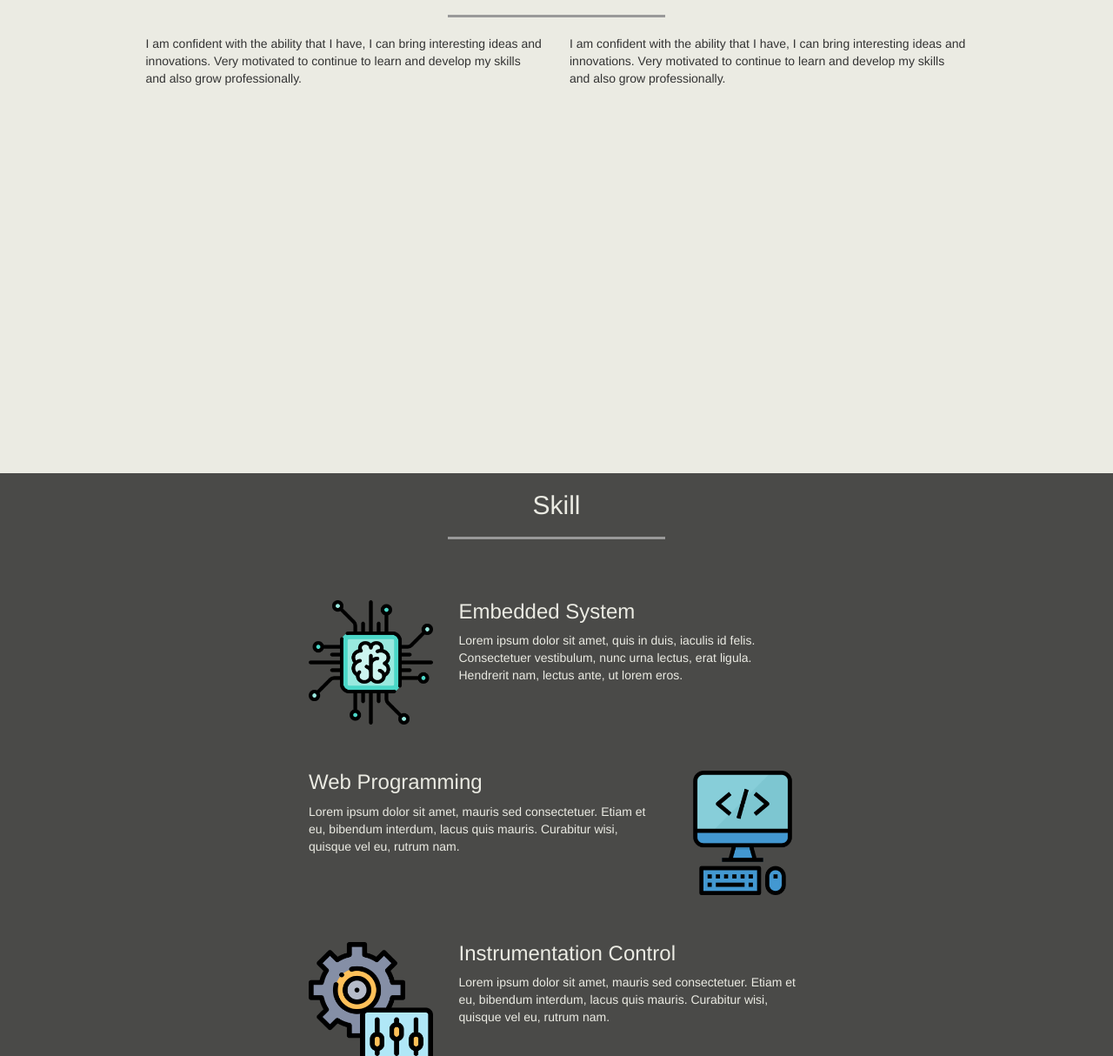
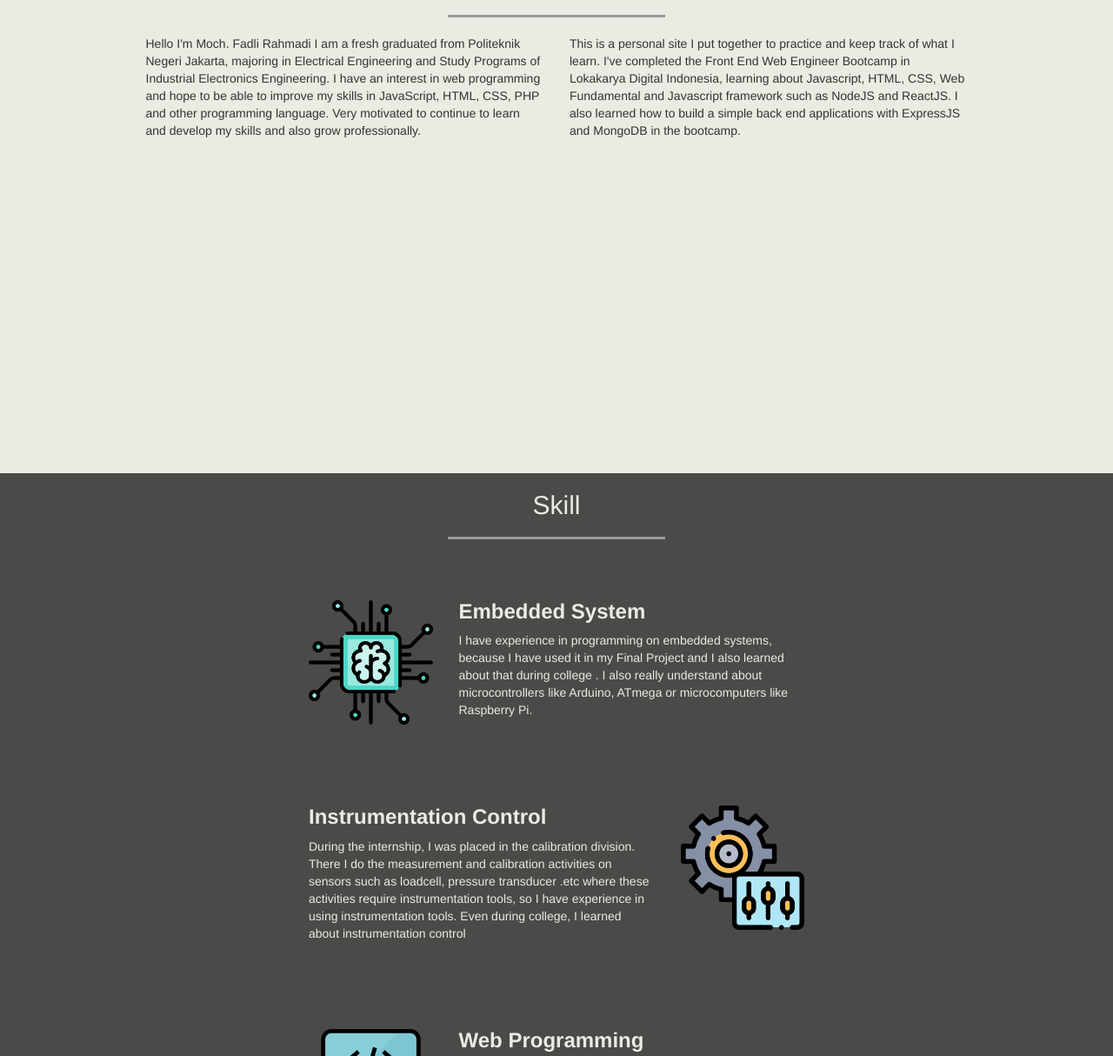
Before and after one commit to panjulpan/personal-site, a plain HTML site: page index.html in a window 1280 px wide. Shown: the part 586-1800 px from the top of the page at 87% size. Drawn offline with Linux system fonts and the light colour scheme.

Commit message:
update files

```diff
--- a/css/style.css
+++ b/css/style.css
@@ -79,13 +79,13 @@ section {
 	text-align: left;
   }
 
-  .chip, .control {
+  .chip, .web {
 	width: 25%;
 	float: left;
 	margin-right: 30px;
   }
 
-  .web {
+  .control {
 	width: 25%;
 	float: right;
 	margin-left: 30px;
--- a/index.html
+++ b/index.html
@@ -5,11 +5,12 @@
     <meta http-equiv="X-UA-Compatible" content="IE=edge">
     <meta name="viewport" content="width=device-width, initial-scale=1">
     <!-- The above 3 meta tags *must* come first in the head; any other head content must come *after* these tags -->
-    <title>My Porfolio</title>
+    <title>Personal Site</title>
 
     <!-- Bootstrap -->
     <link href="css/bootstrap.min.css" rel="stylesheet">
     <link rel="stylesheet" href="css/style.css">
+    <link rel="icon" href="favicon.ico">
   </head>
   <body>
 
@@ -62,10 +63,10 @@
 
         <div class="row">
           <div class="col-sm-5 col-sm-offset-1 kiri">
-            <p>I am confident with the ability that I have, I can bring interesting ideas and innovations. Very motivated to continue to learn and develop my skills and also grow professionally.</p>
+            <p>Hello I'm Moch. Fadli Rahmadi I am a fresh graduated from Politeknik Negeri Jakarta, majoring in Electrical Engineering and Study Programs of Industrial Electronics Engineering. I have an interest in web programming and hope to be able to improve my skills in JavaScript, HTML, CSS, PHP and other programming language. Very motivated to continue to learn and develop my skills and also grow professionally.</p>
           </div>
           <div class="col-sm-5 kanan">
-            <p>I am confident with the ability that I have, I can bring interesting ideas and innovations. Very motivated to continue to learn and develop my skills and also grow professionally.</p>
+            <p>This is a personal site I put together to practice and keep track of what I learn. I've completed the Front End Web Engineer Bootcamp in Lokakarya Digital Indonesia, learning about Javascript, HTML, CSS, Web Fundamental and Javascript framework such as NodeJS and ReactJS. I also learned how to build a simple back end applications with ExpressJS and MongoDB in the bootcamp.</p>
           </div>
         </div>
       </div>
@@ -86,18 +87,18 @@
         <div class="skills">
           <div class="skill-row kiri">
             <img class="chip" src="img/chip.png" alt="chip-img">
-            <h3>Embedded System</h3>
-            <p>Lorem ipsum dolor sit amet, quis in duis, iaculis id felis. Consectetuer vestibulum, nunc urna lectus, erat ligula. Hendrerit nam, lectus ante, ut lorem eros.</p>
+            <h3><b>Embedded System</b></h3>
+            <p>I have experience in programming on embedded systems, because I have used it in my Final Project and I also learned about that during college . I also really understand about microcontrollers like Arduino, ATmega or microcomputers like Raspberry Pi.</p>
+          </div>
+          <div class="skill-row kiri">
+            <img class="control" src="img/setting.png" alt="control-img">
+            <h3><b>Instrumentation Control</b></h3>
+            <p>During the internship, I was placed in the calibration division. There I do the measurement and calibration activities on sensors such as loadcell, pressure transducer .etc where these activities require instrumentation tools, so I have experience in using instrumentation tools. Even during college, I learned about instrumentation control</p>
           </div>
           <div class="skill-row kanan">
             <img class="web" src="img/web.png" alt="web-img">
-            <h3>Web Programming</h3>
-            <p>Lorem ipsum dolor sit amet, mauris sed consectetuer. Etiam et eu, bibendum interdum, lacus quis mauris. Curabitur wisi, quisque vel eu, rutrum nam.</p>
-          </div>
-          <div class="skill-row kiri">
-            <img class="control" src="img/setting.png" alt="control-img">
-            <h3>Instrumentation Control</h3>
-            <p>Lorem ipsum dolor sit amet, mauris sed consectetuer. Etiam et eu, bibendum interdum, lacus quis mauris. Curabitur wisi, quisque vel eu, rutrum nam.</p>
+            <h3><b>Web Programming</b></h3>
+            <p>Started with interest, I learned about programming languages, especially web programming. I have basic skills about Javascript, PHP, HTML, CSS as well as other programming languages such as C, C ++, Python. I also learn about web fundamental, and some frameworks in javascript such as NodeJS, ReactJS. Feel free to see my little project below.</p>
           </div>
         </div>
       </div>
@@ -140,7 +141,7 @@
             </a>
           </div>
           <div class="col-sm-4">
-            <a href="https://drive.google.com/file/d/1x_0kFrDTU-5bRWkvzYTqJLMvUF6HRqT9/view?usp=sharing" class="thumbnail">
+            <a href="https://drive.google.com/file/d/1lR8XgY1vHzx94TMLYwq28eHueFZ1Htox/view?usp=sharing" class="thumbnail">
               <img src="img/portfolio/5.jpg">
               <p class="text-center">Resume</p>
             </a>
```
Also changed, not shown: favicon.ico (added).
